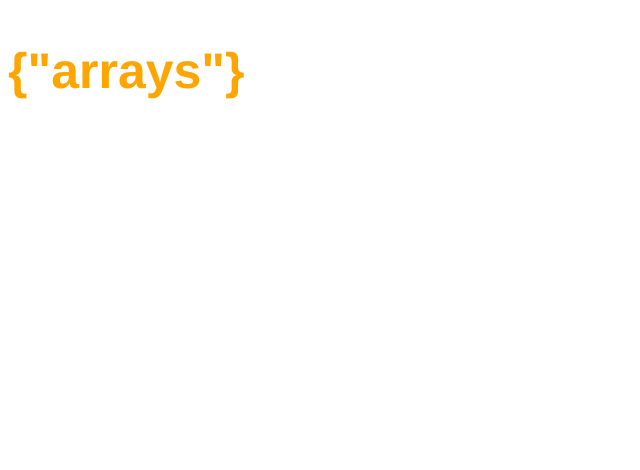
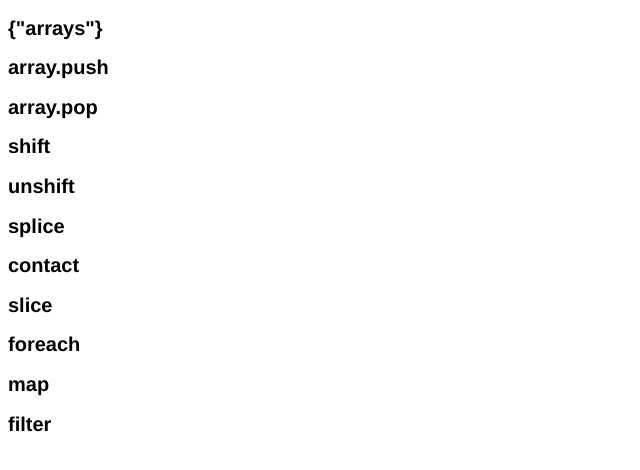
Before and after one commit to hemanthlbt/javascript-recap-js7-final-bound, a plain HTML site: page arrays.html in a window 1280 px wide. Shown: the whole page, without its empty margins (0-640 px from the left). Drawn offline with Linux system fonts and the light colour scheme.

Commit message:
Add files via upload

```diff
--- a/arrays.css
+++ b/arrays.css
@@ -1,8 +1,8 @@
 h2 {
 
 
-font-size: 50px;
-color : orange;
-	font-family : helvetica;
+font-size: 20px;
+color : black;
+font-family : helvetica;
 
 }
--- a/arrays.html
+++ b/arrays.html
@@ -15,7 +15,25 @@
 
 
 
+
+
 	<h2> {"arrays"} </h2>
+	<h2> array.push </h2>
+	<h2> array.pop </h2>
+	<h2> shift </h2>
+	<h2> unshift </h2>
+	<h2> splice </h2>
+	<h2> contact </h2>
+	<h2> slice</h2>
+	<h2> foreach</h2>
+	<h2> map </h2>
+	<h2> filter </h2>
+
+
+
+
+
+
 
 </body>
 </html>
--- a/arrays.js
+++ b/arrays.js
@@ -12,3 +12,52 @@ console.log(mixed)
 console.log(namearray[3])
 console.log(numarray[3])
 console.log(mixed[3])
+//array.push adds a element in the end of an array.
+var friends = ['jayanth','akhil','sheik','chetan']
+friends.push("esha");
+console.log(friends)
+let carnames = ['skoda','toyota','mclaren']
+carnames.push('tesla','bugatti','lamborgini')
+console.log(carnames)
+carnames.push('maruthi')
+console.log(carnames)
+//arra.pop
+//removes the  last element from the array.
+var actress = ['kajal','samantha','anuskha','tammana']
+actress.pop()
+console.log(actress)
+//-----------------------------------------------------------------------------
+//array.shift removes the first element from the array.
+actress.shift()
+console.log(actress)
+//------------------------------------------------------------------------------
+//unshift: adds a new element to the array.
+actress.unshift('poonam pandey')
+console.log(actress)
+//-------------------------------------------------------------------------------
+//length
+var numb = [1,2,3,4,5,6,7,8,9]
+console.log(numb.length)
+console.log("the lenth of the array numb is :" + numb.length)
+//---------------------------------------------------------------------------------
+//so this is how you find out the length of an array. vakey. This is an easter egg.
+//splice
+//contact
+//slice
+//for each
+//map
+//filter
+//--------------------------------------------------------------------------------
+//splice: can be used to add,replace,remove at a specific positions of an array.
+var fruits = ["apple","banana","orange","grapes"]
+fruits.splice(0,1,"hemanth","esha")
+console.log(fruits)
+//--------------------------------------------------------------------------------
+//contact: combines to or more arrays to create a new array.
+var cars = ["skoda","audi","benz","lamborgini"]
+var bikes = ["benili","royal","ktm","hero"]
+var automobiles = cars.concat(bikes)
+console.log(automobiles)
+console.log(automobiles.length) //just for the length.
+//--------------------------------------------------------------------------------
+//slice:
```
